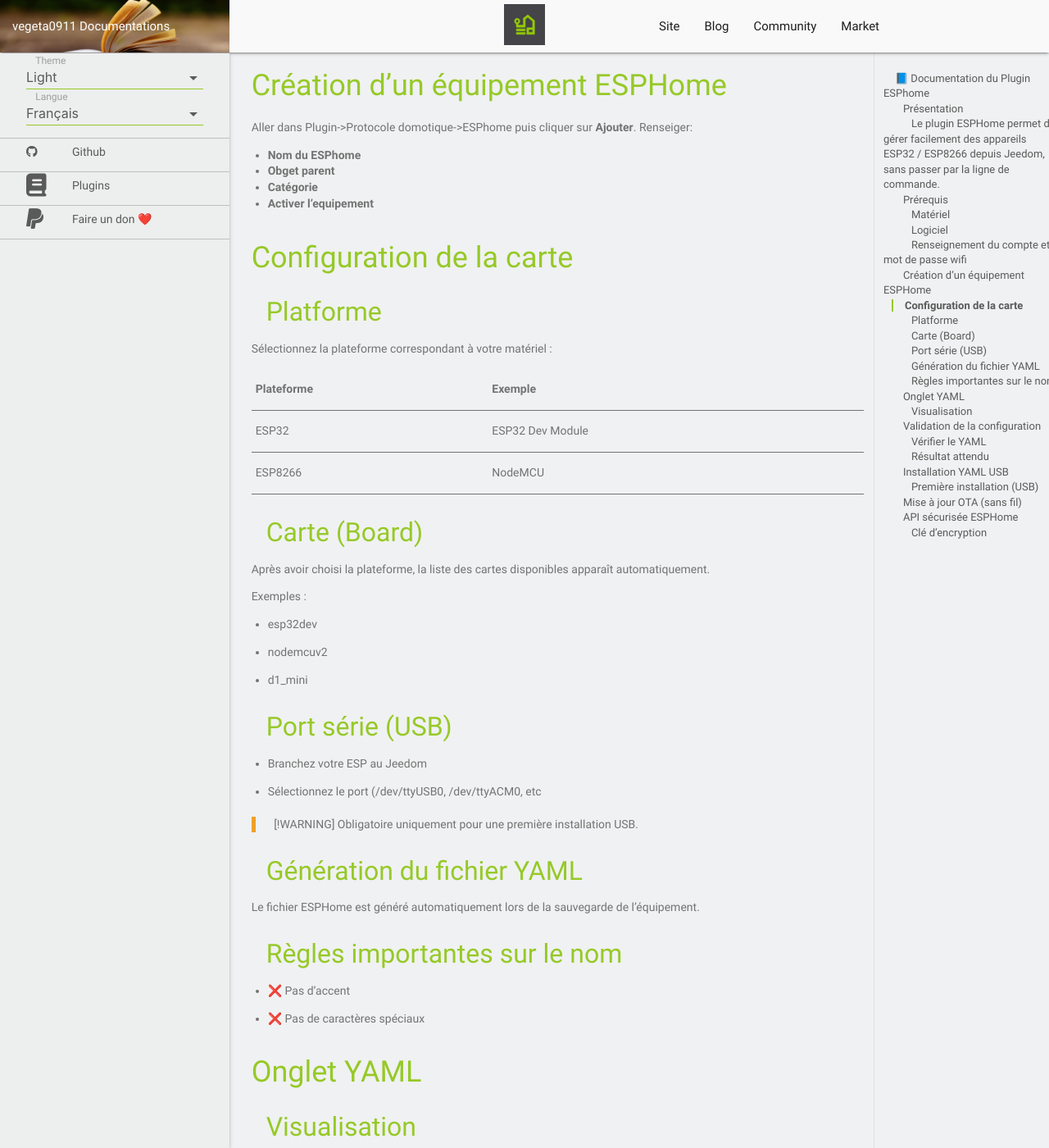
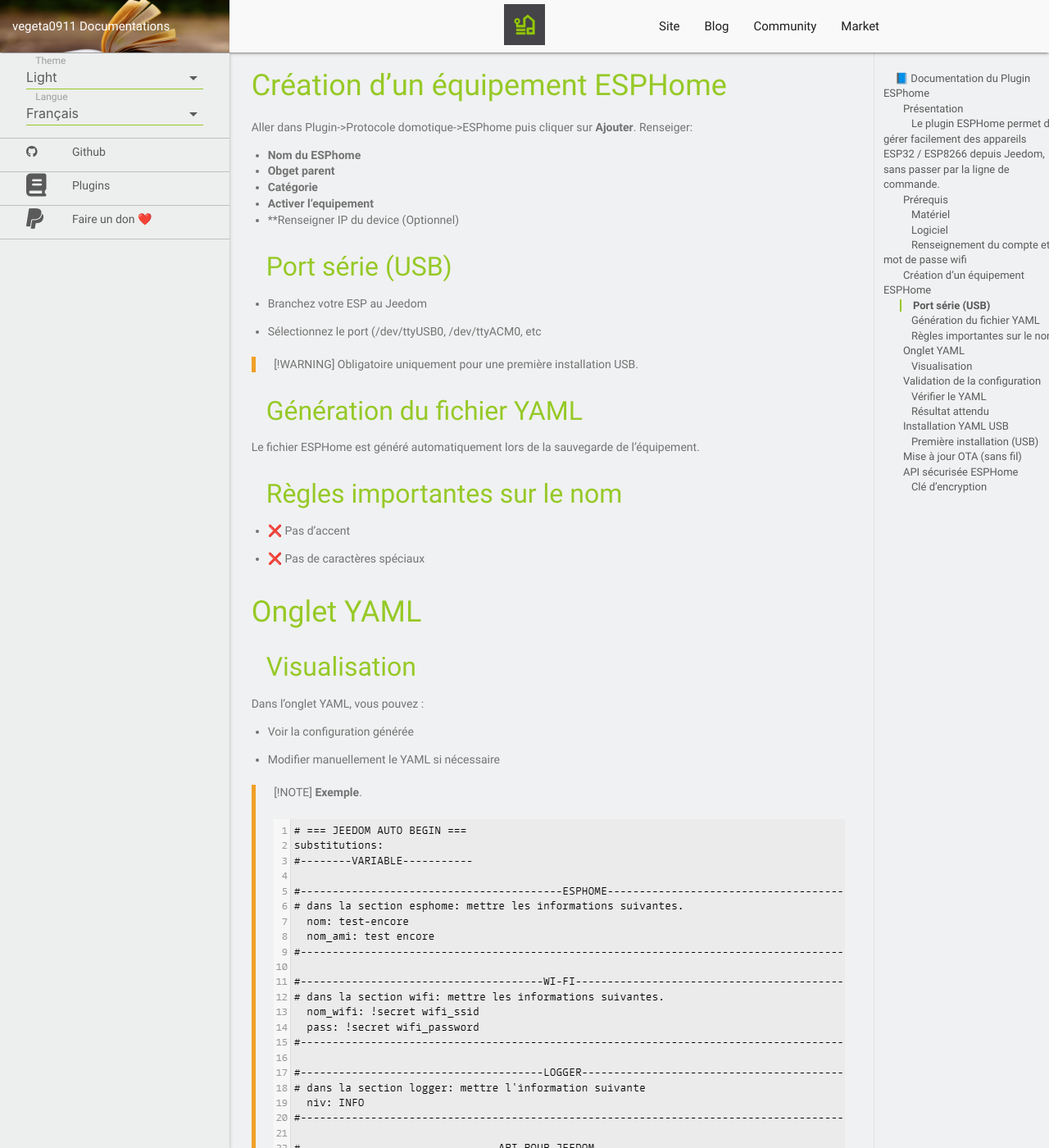
Before and after one commit to vegeta0911/documentation, a Jekyll site: the page built from plugins/fr_FR/ESPhome/index.md, in a window 1280 px wide and 1400 px high, scrolled down 1366 px. Shown: the whole window at 82% size. Built offline with Jekyll 4.4.1, drawn with Linux system fonts in a browser that asks for light colours; nearby versions of some CDN libraries; our own code applies the rules of GitHub Pages for plain Markdown files; library files that are not in the unit come from our copies; some of the changed text lies outside the part shown.

Commit message:
Update index.md

```diff
--- a/plugins/fr_FR/ESPhome/index.md
+++ b/plugins/fr_FR/ESPhome/index.md
@@ -52,27 +52,7 @@
 - **Obget parent**
 - **Catégorie**
 - **Activer l'equipement**
-
-## Configuration de la carte
-
-### Platforme
-Sélectionnez la plateforme correspondant à votre matériel :
-
-|  Plateforme	  |    Exemple          |
-|-------------- | --------------      |
-|    ESP32	    |   ESP32 Dev Module  |
-|   ESP8266	    |      NodeMCU        |
-
-### Carte (Board)
-Après avoir choisi la plateforme, la liste des cartes disponibles apparaît automatiquement.
-
-Exemples :
-
-- esp32dev
-
-- nodemcuv2
-
-- d1_mini
+- **Renseigner IP du device (Optionnel)
 
 ### Port série (USB)
 - Branchez votre ESP au Jeedom
@@ -105,11 +85,11 @@
 > ![enter image description here](../../images/ESPhome/config_yaml.PNG)
 
 
-Vous pouver modifier ou rajouter que entre **# === USER CODE BEGIN ===** et **# === USER CODE END ===**.
+Vous pouver modifier ou rajouter que entre **# === Votre Configuration ===** et **# === Votre Configuration FIN ===**.
 Puis cliquer sur sauvegarder pour que les paramètres soit pris en compte.
 
 > [!WARNING]
-> Il ne faut sur tous pas supprimer **# === USER CODE BEGIN ===** et **# === USER CODE END ===** au moment de la sauvegarde.
+> Il ne faut sur tous pas supprimer **# === Votre Configuration ===** et **# === Votre Configuration FIN ===** au moment de la sauvegarde.
 
 ## Validation de la configuration
 ### Vérifier le YAML
```
